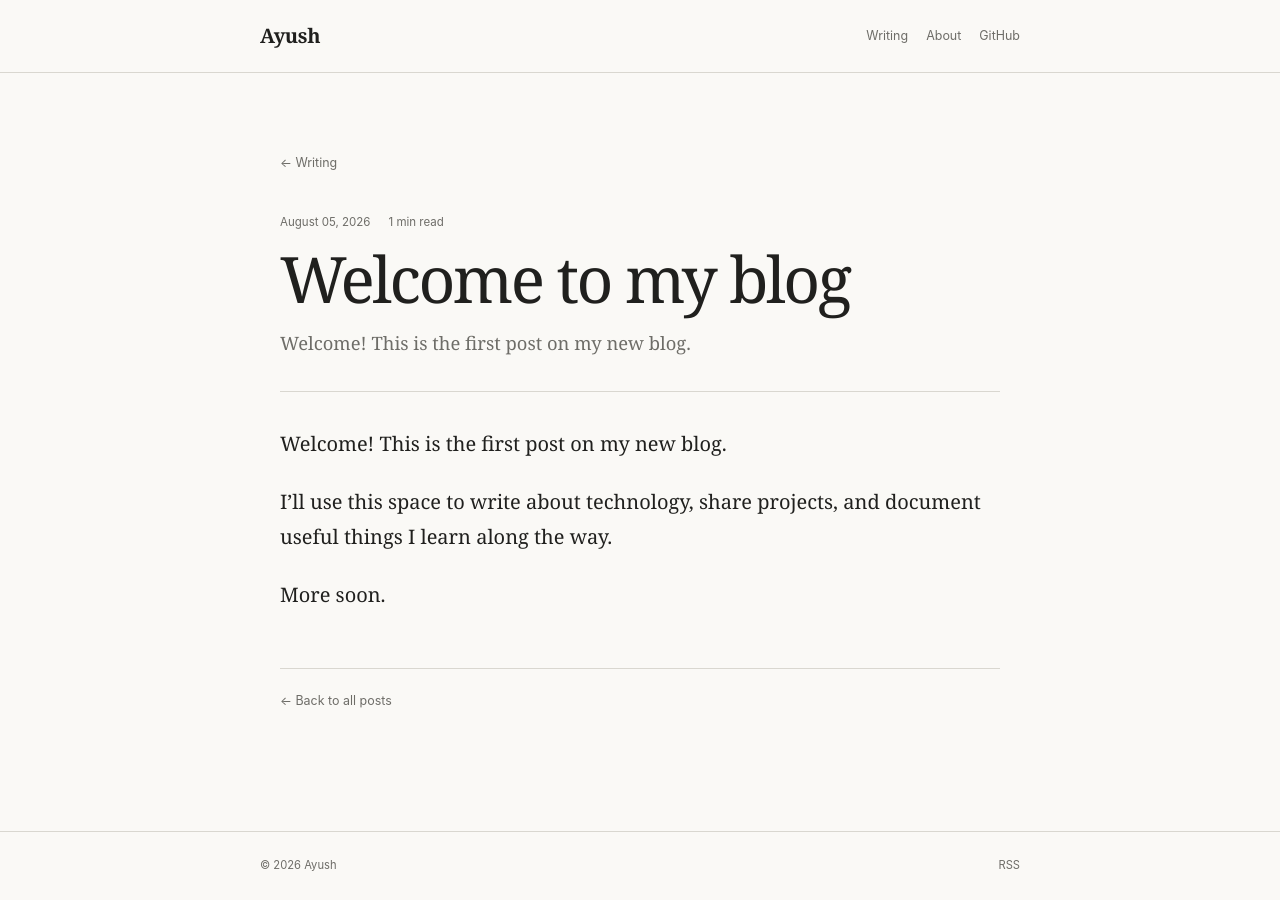
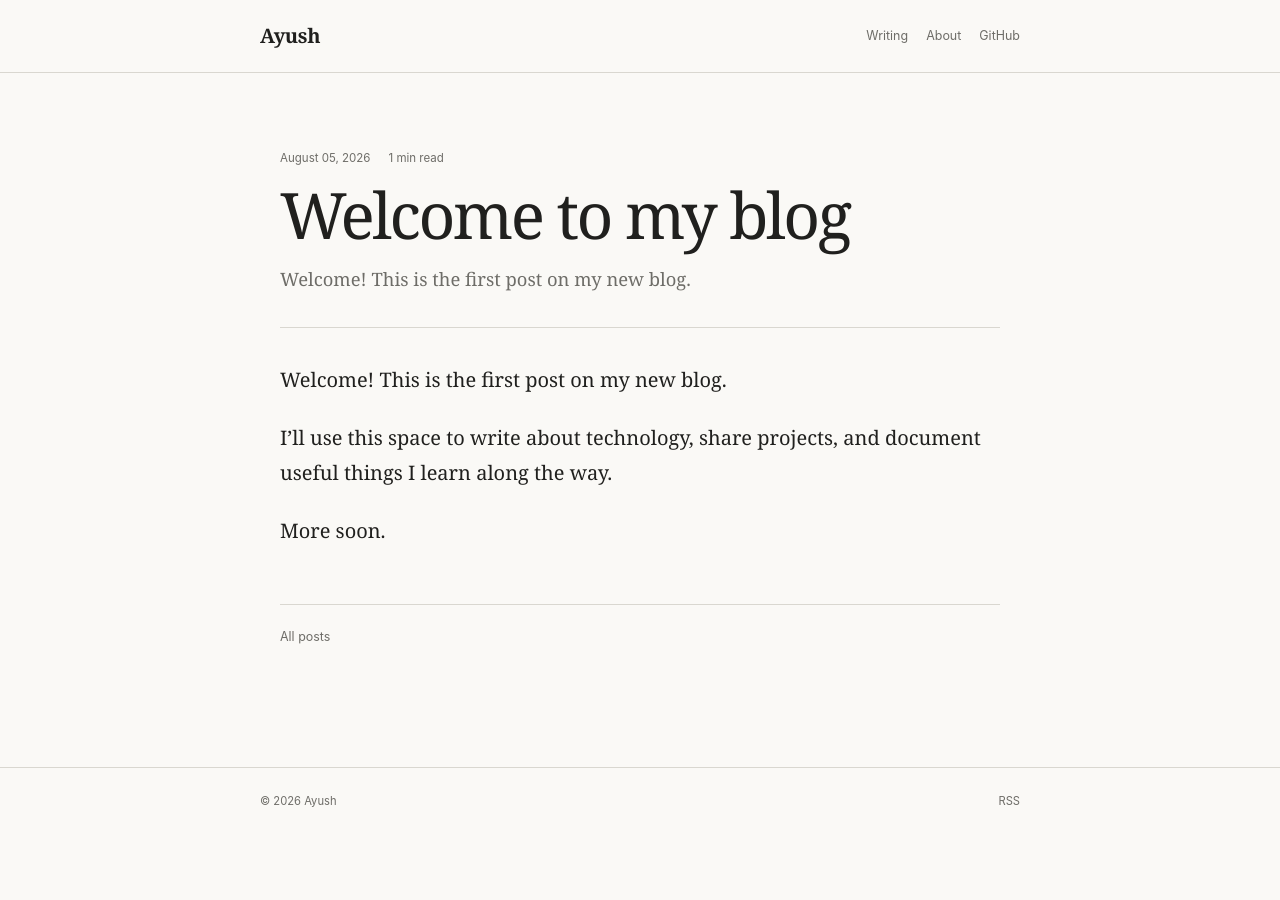
Before and after one commit to ayush52056/ayush52056.github.io, a Jekyll site: the page built from _posts/2026-08-05-welcome-to-my-blog.md, in a window 1280 px wide. Built offline with Jekyll 4.4.1, drawn with Linux system fonts in a browser that asks for light colours.

Commit message:
style: simplify article navigation

```diff
--- a/_layouts/post.html
+++ b/_layouts/post.html
@@ -7,7 +7,6 @@ layout: default
 
 <article class="article shell">
   <header class="article-header">
-    <a class="back-link" href="{{ '/' | relative_url }}">← Writing</a>
     <div class="article-meta">
       <time datetime="{{ page.date | date_to_xmlschema }}">{{ page.date | date: '%B %d, %Y' }}</time>
       <span>{{ minutes }} min read</span>
@@ -19,6 +18,6 @@ layout: default
   <div class="prose">{{ content }}</div>
 
   <footer class="article-footer">
-    <a href="{{ '/' | relative_url }}">← Back to all posts</a>
+    <a href="{{ '/' | relative_url }}">All posts</a>
   </footer>
 </article>
--- a/assets/main.css
+++ b/assets/main.css
@@ -159,16 +159,6 @@ a { color: inherit; }
   border-bottom: 1px solid var(--border);
 }
 
-.back-link {
-  display: inline-block;
-  margin-bottom: 40px;
-  color: var(--muted);
-  font-size: .78rem;
-  text-decoration: none;
-}
-
-.back-link:hover { color: var(--link); }
-
 .article-meta {
   display: flex;
   flex-wrap: wrap;
```
